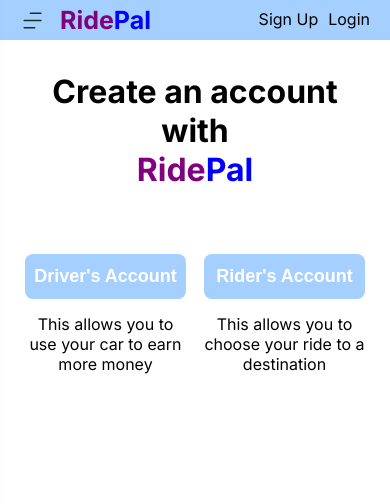
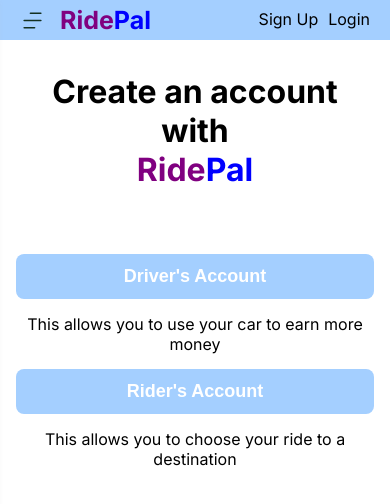
Before and after one commit to NkamaWilliams/ridepal, a Next.js app: page /signup in a window 390 px wide. Shown: the top 504 px of the page. Built offline with nearby package versions, Linux system fonts and the light colour scheme.

Commit message:
Random fixes

```diff
--- a/src/app/dashboard/layout.tsx
+++ b/src/app/dashboard/layout.tsx
@@ -17,6 +17,6 @@ export default function DashboardLayout({children}: Readonly<{children:ReactNode
         }, [context, route]
     )
     return<>
-        {children}
+        {(sessionStorage.getItem("id") && sessionStorage.getItem("id") != "") && children}
     </>
 }
--- a/src/app/signup/page.tsx
+++ b/src/app/signup/page.tsx
@@ -10,7 +10,7 @@ export default function SignUp(){
             <h1 className={styles.tagline}>Create an account with <Logo inheritFont/></h1>
 
             <div className={styles.choice}>
-            <div>
+                <div>
                     <Link href="/signup/driver">
                         <Button text="Driver's Account"/>
                     </Link>
--- a/src/styles/general/alert.module.css
+++ b/src/styles/general/alert.module.css
@@ -8,7 +8,6 @@
     width: 100%;
     aspect-ratio: 2.3;
     text-align: center;
-    display: flex;
     align-items: center;
     justify-content: center;
     transform: translateX(-50%);
@@ -30,7 +29,7 @@
 }
 
 .show{
-    display: block;
+    display: flex;
     opacity: 1;
     top: 50px;
 }
--- a/src/styles/signup.module.css
+++ b/src/styles/signup.module.css
@@ -31,4 +31,13 @@
         flex-direction: column;
         gap: 0;
     }
+
+    .choice{
+        flex-direction: column;
+        column-gap: 20px;
+    }
+
+    .choice > div{
+        width: 100%;
+    }
 }
```
